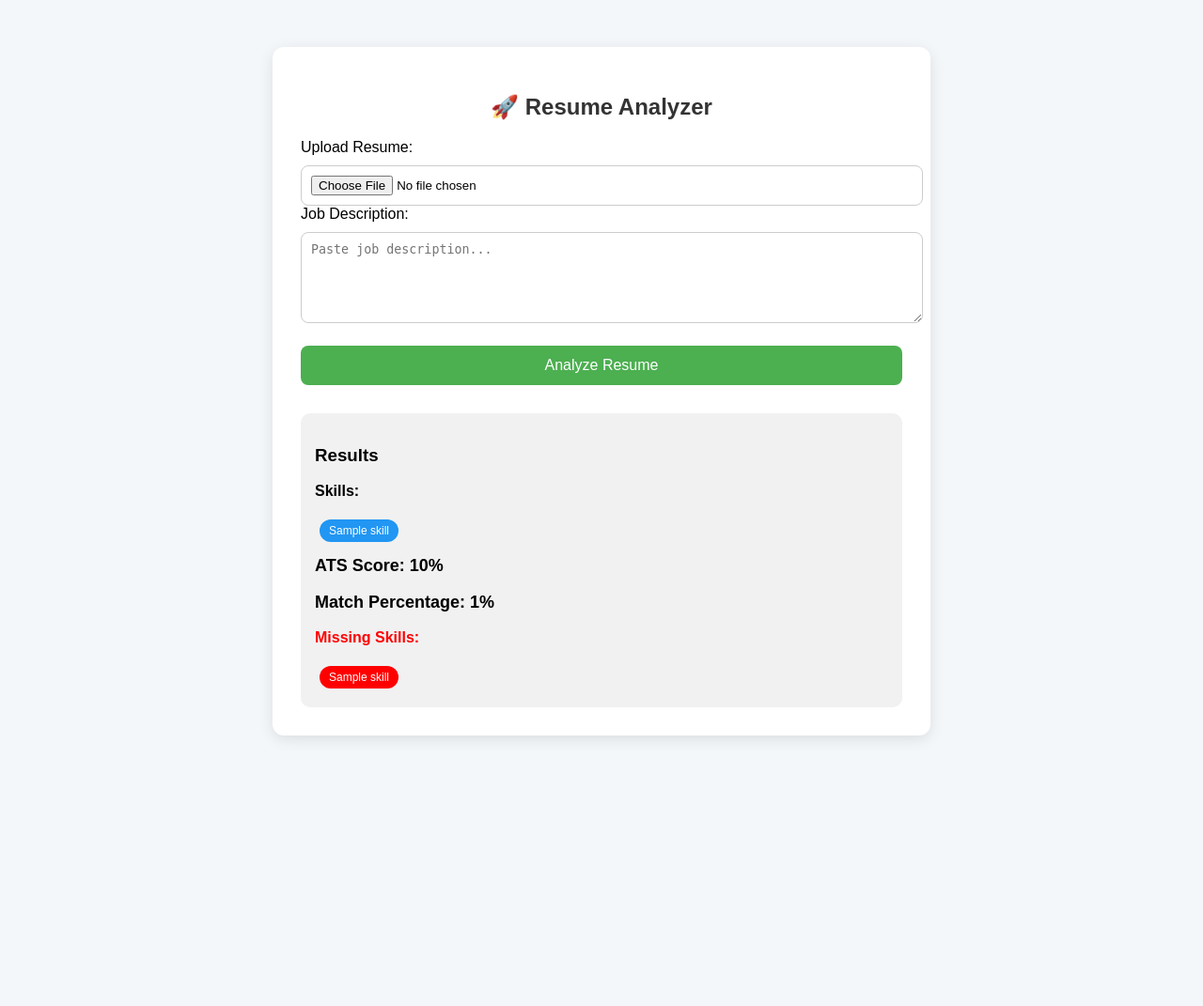
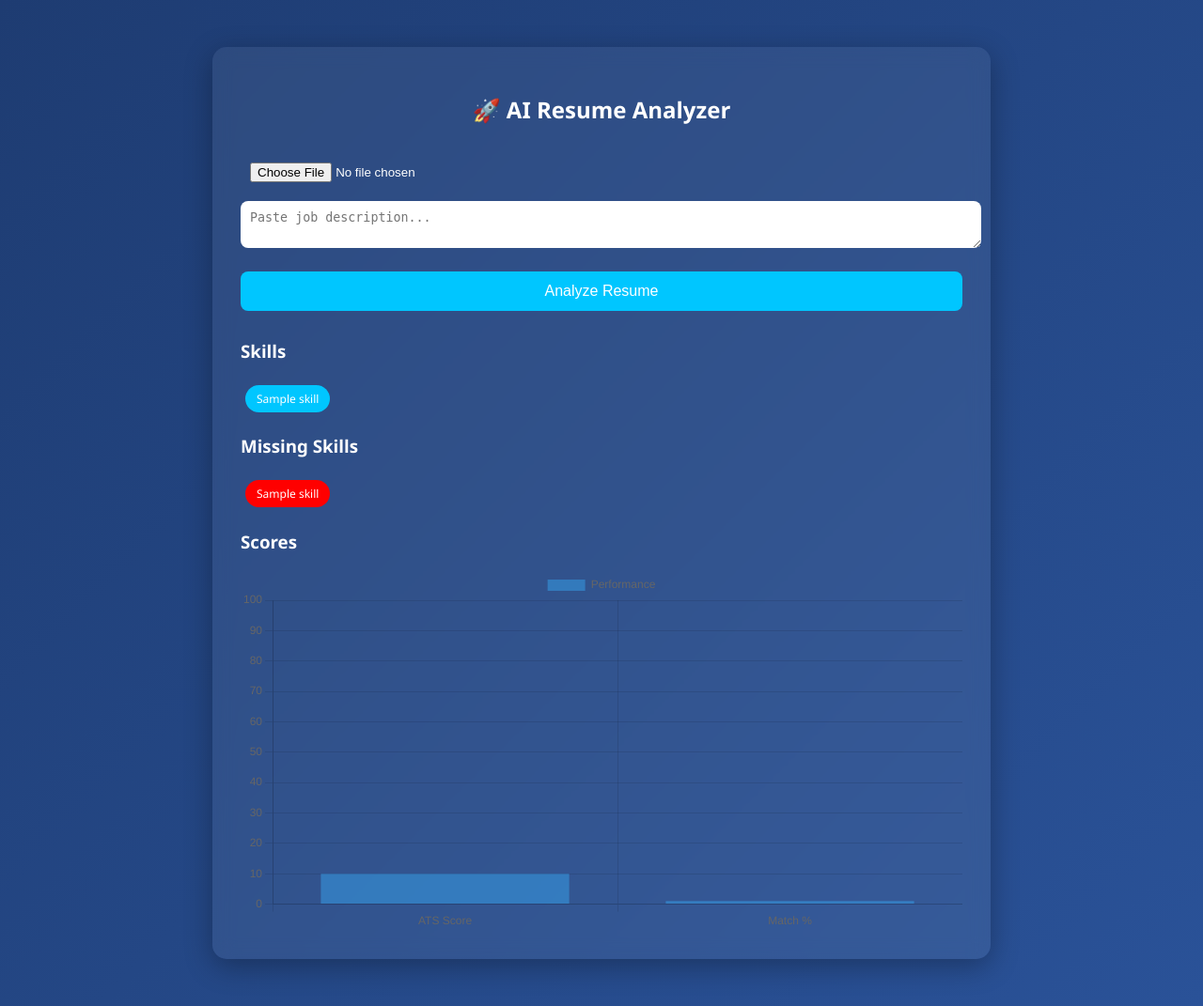
Before and after one commit to Prabin211/Resume-Analyzer, a Django app: template templates/index.html in a window 1280 px wide. Shown: the whole page at 94% size. Before the commit the page ends 787 px from the top, so only its background shows below. Run offline with Django 5.2, Linux system fonts and the light colour scheme; the template is opened without the code that fills it: most values are stand-ins (such as "Sample title", 1, 10 or a date in 2020).

Commit message:
improved UI design

```diff
--- a/templates/index.html
+++ b/templates/index.html
@@ -2,26 +2,30 @@
 <html>
 <head>
     <title>Resume Analyzer</title>
+
+    <!-- Chart.js -->
+    <script src="https://cdn.jsdelivr.net/npm/chart.js"></script>
+
     <style>
         body {
-            font-family: Arial, sans-serif;
-            background: #f4f7fa;
+            font-family: 'Segoe UI', sans-serif;
+            background: linear-gradient(135deg, #1e3c72, #2a5298);
             margin: 0;
-            padding: 0;
+            color: white;
         }
 
         .container {
-            width: 50%;
+            width: 60%;
             margin: 50px auto;
-            background: white;
+            background: #ffffff10;
+            backdrop-filter: blur(10px);
             padding: 30px;
-            border-radius: 12px;
-            box-shadow: 0px 4px 15px rgba(0,0,0,0.1);
+            border-radius: 15px;
+            box-shadow: 0px 8px 30px rgba(0,0,0,0.3);
         }
 
         h2 {
             text-align: center;
-            color: #333;
         }
 
         input, textarea {
@@ -29,14 +33,14 @@
             padding: 10px;
             margin-top: 10px;
             border-radius: 8px;
-            border: 1px solid #ccc;
+            border: none;
         }
 
         button {
             width: 100%;
             padding: 12px;
             margin-top: 20px;
-            background: #4CAF50;
+            background: #00c6ff;
             color: white;
             border: none;
             border-radius: 8px;
@@ -45,75 +49,129 @@
         }
 
         button:hover {
-            background: #45a049;
-        }
-
-        .result {
-            margin-top: 30px;
-            padding: 15px;
-            background: #f1f1f1;
-            border-radius: 10px;
+            background: #0072ff;
         }
 
         .tag {
             display: inline-block;
-            background: #2196F3;
-            color: white;
-            padding: 5px 10px;
+            background: #00c6ff;
+            padding: 6px 12px;
             margin: 5px;
             border-radius: 20px;
             font-size: 12px;
         }
 
-        .score {
-            font-size: 18px;
-            font-weight: bold;
-            margin-top: 10px;
+        .missing {
+            background: red;
         }
 
-        .missing {
-            color: red;
+        .result {
+            margin-top: 30px;
+        }
+
+        /* 🚀 Loader */
+        .loader {
+            display: none;
+            text-align: center;
+            margin-top: 20px;
+        }
+
+        .moon {
+            width: 60px;
+            height: 60px;
+            background: #ccc;
+            border-radius: 50%;
+            margin: auto;
+            position: relative;
+        }
+
+        .rocket {
+            width: 20px;
+            height: 20px;
+            background: orange;
+            border-radius: 50%;
+            position: absolute;
+            animation: orbit 2s linear infinite;
+        }
+
+        @keyframes orbit {
+            0% { transform: rotate(0deg) translateX(40px) rotate(0deg); }
+            100% { transform: rotate(360deg) translateX(40px) rotate(-360deg); }
         }
     </style>
 </head>
+
 <body>
 
 <div class="container">
-    <h2>🚀 Resume Analyzer</h2>
+    <h2>🚀 AI Resume Analyzer</h2>
 
-    <form method="POST" enctype="multipart/form-data">
+    <form method="POST" enctype="multipart/form-data" onsubmit="showLoader()">
         {% csrf_token %}
 
-        <label>Upload Resume:</label>
         <input type="file" name="file" required>
 
-        <label>Job Description:</label>
-        <textarea name="job_description" rows="5" placeholder="Paste job description..."></textarea>
+        <textarea name="job_description" placeholder="Paste job description..."></textarea>
 
         <button type="submit">Analyze Resume</button>
     </form>
 
+    <!-- 🚀 Loader -->
+    <div class="loader" id="loader">
+        <p>Analyzing your resume...</p>
+        <div class="moon">
+            <div class="rocket"></div>
+        </div>
+    </div>
+
     {% if result %}
     <div class="result">
-        <h3>Results</h3>
 
-        <p><strong>Skills:</strong></p>
+        <h3>Skills</h3>
         {% for skill in result.skills %}
             <span class="tag">{{ skill }}</span>
         {% endfor %}
 
-        <p class="score">ATS Score: {{ result.score }}%</p>
+        <h3>Missing Skills</h3>
+        {% for skill in result.missing_skills %}
+            <span class="tag missing">{{ skill }}</span>
+        {% endfor %}
 
-        <p class="score">Match Percentage: {{ result.match_percentage }}%</p>
+        <h3>Scores</h3>
+        <canvas id="scoreChart"></canvas>
 
-        <p><strong class="missing">Missing Skills:</strong></p>
-        {% for skill in result.missing_skills %}
-            <span class="tag" style="background:red;">{{ skill }}</span>
-        {% endfor %}
     </div>
+
+    <script>
+        const ctx = document.getElementById('scoreChart');
+
+        new Chart(ctx, {
+            type: 'bar',
+            data: {
+                labels: ['ATS Score', 'Match %'],
+                datasets: [{
+                    label: 'Performance',
+                    data: [{{ result.score|default:0 }}, {{ result.match_percentage|default:0 }}],
+                }]
+            },
+            options: {
+                scales: {
+                    y: {
+                        beginAtZero: true,
+                        max: 100
+                    }
+                }
+            }
+        });
+    </script>
     {% endif %}
+</div>
 
-</div>
+<script>
+function showLoader() {
+    document.getElementById("loader").style.display = "block";
+}
+</script>
 
 </body>
 </html>
```
